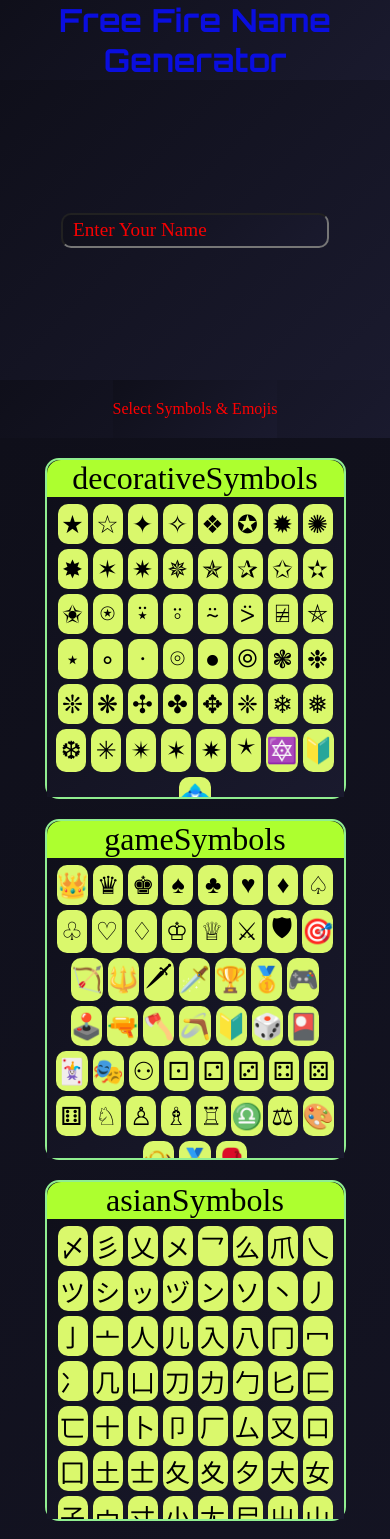
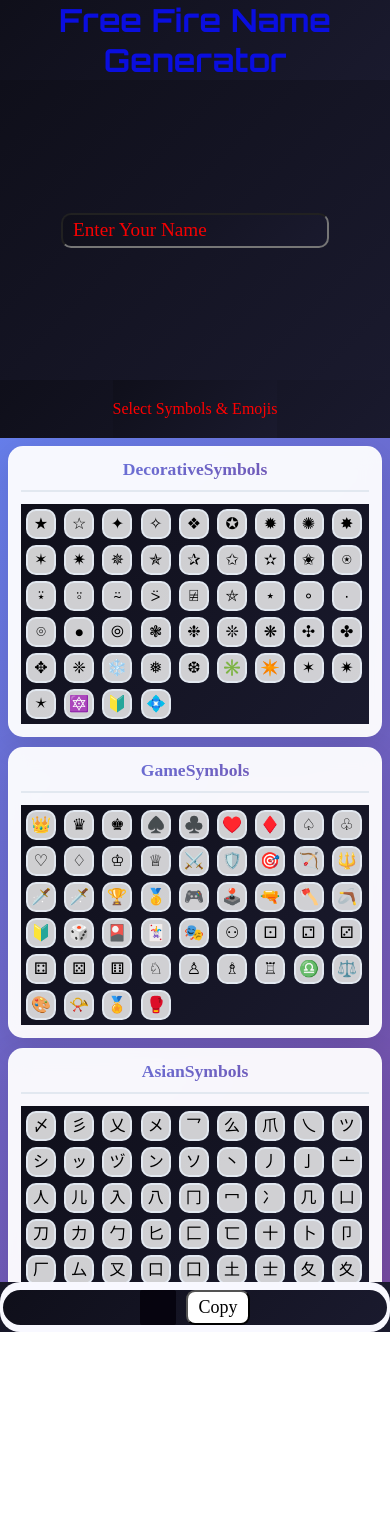
Before and after one commit to rohitrpatil45/ffstylishname, a React (Vite) app: page / in a window 390 px wide. Shown: the top 1539 px of the page. After the commit the page ends 1332 px from the top, so only its background shows below. Built offline with nearby package versions, Linux system fonts and the light colour scheme.

Commit message:
chnage the css of the box container

```diff
--- a/src/components/symbolContainer/boxcontainer.css
+++ b/src/components/symbolContainer/boxcontainer.css
@@ -1,66 +1,249 @@
-.box-heading {
-  background: greenyellow;
-  text-align: center;
-  font-size: 2em;
-  border-radius: 14px 14px 0px 0px;
+/* Main Container Styles */
+.main-container-symols {
+  background: rgba(255, 255, 255, 0.95);
+  border-radius: 15px;
+  padding: 20px;
+  box-shadow: 0 8px 32px rgba(0, 0, 0, 0.1);
+  backdrop-filter: blur(10px);
+  border: 1px solid rgba(255, 255, 255, 0.2);
+  transition: all 0.3s ease;
+  max-height: 400px;
+  display: flex;
+  flex-direction: column;
+  animation: fadeInUp 0.6s ease-out;
 }
 
-.main-container-symols {
-  min-width: 300px;
-  /* background: pink; */
-  max-width: 301px;
-  border-radius: 14px;
-  border: 2px solid lightgreen;
+.main-container-symols:hover {
+  transform: translateY(-5px);
+  box-shadow: 0 12px 40px rgba(0, 0, 0, 0.15);
 }
 
-.boxx-container {
-  display: flex;
-  flex-wrap: wrap;
-  /* justify-content: space-evenly; */
-  gap: 5px;
-  justify-content: center;
-  padding: 7px;
-  max-height: 300px;
-  overflow-y: auto;
-  scroll-behavior: smooth;
-  /* border-radius: 10px; */
+/* Box Heading */
+.box-heading {
+  font-size: 1.2rem;
+  font-weight: 700;
+  color: #2d3748;
+  margin-bottom: 15px;
+  padding-bottom: 10px;
+  border-bottom: 2px solid #e2e8f0;
+  text-align: center;
+  text-transform: capitalize;
+  background: linear-gradient(135deg, #667eea, #764ba2);
+  -webkit-background-clip: text;
+  -webkit-text-fill-color: transparent;
+  background-clip: text;
 }
 
-.element {
-  text-align: center;
-  cursor: pointer;
-  font-size: 25px;
-  display: flex;
-  justify-content: center;
-  align-items: center;
-  /* display: inline-block ; */
-  background: rgb(218, 248, 108);
-  min-height: 40px;
-  max-width: 40px;
-  min-width: 30px;
-  border-radius: 10px;
+/* Box Container for Symbols */
+.boxx-container {
+  display: grid;
+  grid-template-columns: repeat(auto-fill, minmax(40px, 1fr));
+  gap: 10px;
+  overflow-y: auto;
+  flex: 1;
+  padding: 5px;
 }
 
-/* width of scrollbar */
+/* Individual Symbol Element */
+.element {
+  display: flex;
+  align-items: center;
+  justify-content: center;
+  width: 40px;
+  height: 40px;
+  background: rgba(255, 255, 255, 0.8);
+  border: 2px solid #e2e8f0;
+  border-radius: 10px;
+  font-size: 1.2rem;
+  cursor: pointer;
+  transition: all 0.2s ease;
+  user-select: none;
+}
+
+.element:hover {
+  background: linear-gradient(135deg, #667eea, #764ba2);
+  color: white;
+  border-color: #667eea;
+}
+
+/* Main App Container */
+.box-containerapp {
+  display: grid;
+  grid-template-columns: repeat(auto-fit, minmax(300px, 1fr));
+  gap: 20px;
+  padding: 20px;
+  max-height: 80vh;
+  overflow-y: auto;
+  background: linear-gradient(135deg, #667eea 0%, #764ba2 100%);
+  min-height: 100vh;
+}
+
+/* Beautiful Scrollbar Styling for Main Container */
+.box-containerapp::-webkit-scrollbar {
+  width: 12px;
+}
+
+.box-containerapp::-webkit-scrollbar-track {
+  background: rgba(255, 255, 255, 0.1);
+  border-radius: 10px;
+  margin: 5px;
+}
+
+.box-containerapp::-webkit-scrollbar-thumb {
+  background: linear-gradient(135deg, #667eea, #764ba2);
+  border-radius: 10px;
+  border: 2px solid rgba(255, 255, 255, 0.3);
+}
+
+.box-containerapp::-webkit-scrollbar-thumb:hover {
+  background: linear-gradient(135deg, #764ba2, #667eea);
+}
+
+.box-containerapp::-webkit-scrollbar-corner {
+  background: transparent;
+}
+
+/* Scrollbar for Symbol Boxes */
 .boxx-container::-webkit-scrollbar {
   width: 8px;
 }
 
-/* background of track */
 .boxx-container::-webkit-scrollbar-track {
-  background: #111;
-  /* dark track */
-  border-radius: 10px;
+  background: rgba(0, 0, 0, 0.05);
+  border-radius: 4px;
 }
 
-/* scrollbar thumb (the moving part) */
 .boxx-container::-webkit-scrollbar-thumb {
-  background: linear-gradient(180deg, #39ff14, #00ffcc);
-  /* neon green → cyan */
-  border-radius: 10px;
+  background: rgba(102, 126, 234, 0.6);
+  border-radius: 4px;
 }
 
-/* on hover */
 .boxx-container::-webkit-scrollbar-thumb:hover {
-  background: linear-gradient(180deg, #00ffcc, #39ff14);
+  background: rgba(102, 126, 234, 0.8);
 }
+
+/* Firefox Scrollbar Support */
+.box-containerapp {
+  scrollbar-width: thin;
+  scrollbar-color: #667eea rgba(255, 255, 255, 0.1);
+}
+
+.boxx-container {
+  scrollbar-width: thin;
+  scrollbar-color: rgba(102, 126, 234, 0.6) rgba(0, 0, 0, 0.05);
+}
+
+/* Responsive Design */
+@media (max-width: 1200px) {
+  .box-containerapp {
+    grid-template-columns: repeat(auto-fit, minmax(280px, 1fr));
+    gap: 15px;
+    padding: 15px;
+  }
+}
+
+@media (max-width: 768px) {
+  .box-containerapp {
+    grid-template-columns: 1fr;
+    gap: 12px;
+    padding: 10px;
+    max-height: 85vh;
+  }
+
+  .main-container-symols {
+    max-height: 350px;
+    padding: 15px;
+  }
+
+  .boxx-container {
+    grid-template-columns: repeat(auto-fill, minmax(35px, 1fr));
+    gap: 8px;
+  }
+
+  .element {
+    width: 35px;
+    height: 35px;
+    font-size: 1.1rem;
+  }
+}
+
+@media (max-width: 480px) {
+  .box-containerapp {
+    padding: 8px;
+    gap: 10px;
+  }
+
+  .main-container-symols {
+    padding: 12px;
+    max-height: 300px;
+  }
+
+  .box-heading {
+    font-size: 1.1rem;
+    margin-bottom: 12px;
+  }
+
+  .boxx-container {
+    grid-template-columns: repeat(auto-fill, minmax(30px, 1fr));
+    gap: 6px;
+  }
+
+  .element {
+    width: 30px;
+    height: 30px;
+    font-size: 1rem;
+  }
+}
+
+/* Animations */
+@keyframes fadeInUp {
+  from {
+    opacity: 0;
+    transform: translateY(20px);
+  }
+  to {
+    opacity: 1;
+    transform: translateY(0);
+  }
+}
+
+/* Empty State */
+.boxx-container:empty::after {
+  content: "No symbols available";
+  display: flex;
+  align-items: center;
+  justify-content: center;
+  height: 100px;
+  color: #a0aec0;
+  font-style: italic;
+  grid-column: 1 / -1;
+}
+
+/* Motion Animation Enhancements */
+.element {
+  transform-origin: center;
+}
+
+/* Ensure proper text rendering for symbols */
+.element {
+  font-family: "Segoe UI Emoji", "Apple Color Emoji", "Noto Color Emoji", "Android Emoji", "EmojiSymbols", sans-serif;
+  line-height: 1;
+  display: flex;
+  align-items: center;
+  justify-content: center;
+}
+
+/* Print styles */
+@media print {
+  .box-containerapp {
+    background: white !important;
+    max-height: none !important;
+    overflow: visible !important;
+  }
+
+  .main-container-symols {
+    break-inside: avoid;
+    box-shadow: none !important;
+    border: 1px solid #ccc !important;
+  }
+}
```
